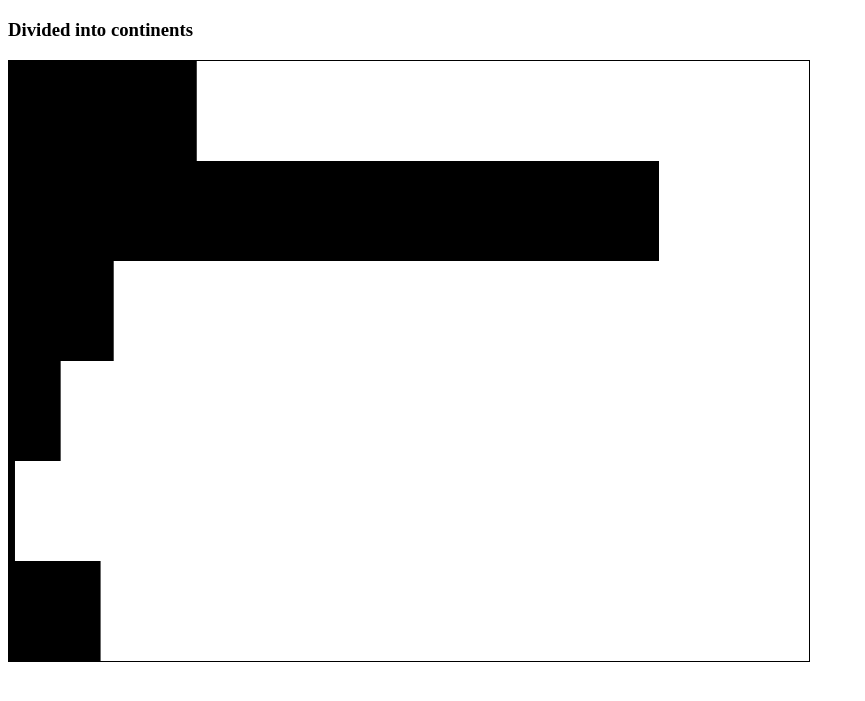
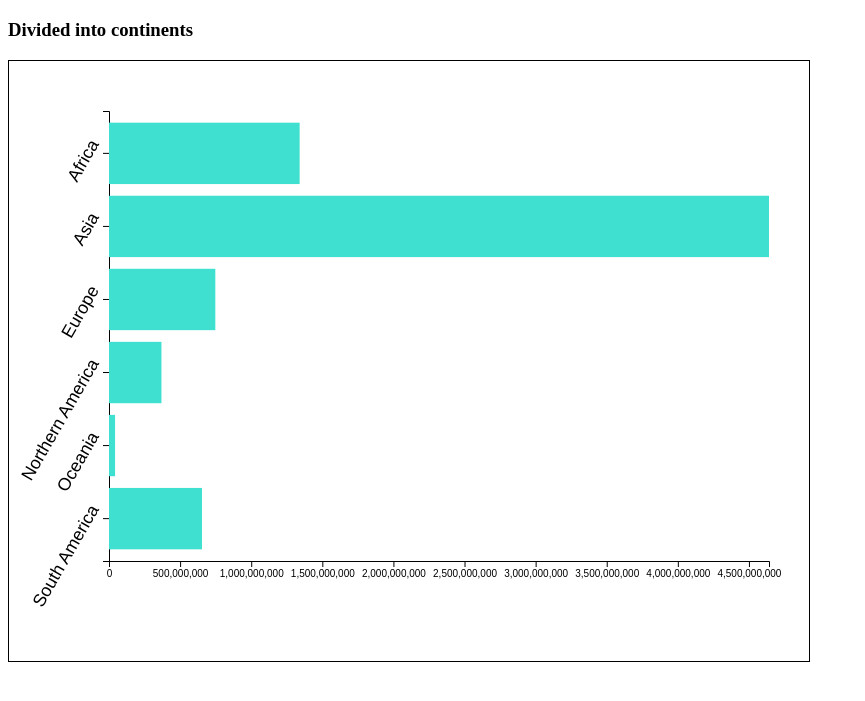
Before and after one commit to quriosapien/d3js-basics, a plain HTML site: page fcc-barchart/index.html in a window 1280 px wide. Shown: the part 61-762 px from the top of the page, without its empty margins (0-865 px from the left). Drawn offline with nearby package versions, Linux system fonts and the light colour scheme.

Commit message:
axes added to graph

```diff
--- a/fcc-barchart/app.js
+++ b/fcc-barchart/app.js
@@ -1,11 +1,18 @@
 import data from './data.js'
 
-const { select, scaleLinear, max, scaleBand } = d3
+const {
+  axisBottom,
+  axisLeft,
+  max,
+  scaleBand,
+  scaleLinear,
+  select
+} = d3
 
 const margin = {
   bottom: 100,
   left: 100,
-  right: 50,
+  right: 40,
   top: 50,
 }
 
@@ -13,6 +20,8 @@ const svg = select('svg')
 
 const width = +svg.attr('width')
 const height = +svg.attr('height')
+const innerWidth = width - margin.left - margin.right
+const innerHeight = height -margin.top - margin.bottom
 
 const render = (data) => {
   // data Accessors
@@ -22,21 +31,32 @@ const render = (data) => {
   // scales
   const xScale = scaleLinear()
     .domain([0, max(data, xValue)])
-    .range([0, width - margin.left - margin.right])
+    .range([0, innerWidth])
   const yScale = scaleBand()
     .domain(data.map(yValue))
-    .range([0, height])
+    .range([0, innerHeight])
+    .padding(0.16)
 
   // d3 magic
-  svg.selectAll('rect')
+  const g = svg.append('g')
+    .attr('transform', `translate(${margin.left}, ${margin.top})`)
+
+  // axes
+  g.append('g').call(axisLeft(yScale))
+    .selectAll('text')
+    .attr('class', 'text-y')
+  g.append('g').call(axisBottom(xScale))
+    .attr('transform', `translate(0, ${innerHeight})`)
+
+  // rendering bars
+  g.selectAll('rect')
     .data(data)
     .enter()
     .append('rect')
+    .classed('bars', true)
     .attr('y', d => yScale(yValue(d)))
     .attr('width', d => xScale(xValue(d)))
     .attr('height', yScale.bandwidth())
 }
 
 render(data)
-
-console.log([width, height])
--- a/fcc-barchart/style.css
+++ b/fcc-barchart/style.css
@@ -1,3 +1,12 @@
 .border-black {
   border: 1px solid black;
 }
+
+.bars {
+  fill: turquoise;
+}
+
+.text-y {
+  font-size: 1.1rem;
+  transform: translate(-10px, -20px) rotate(-60deg);
+}
```
